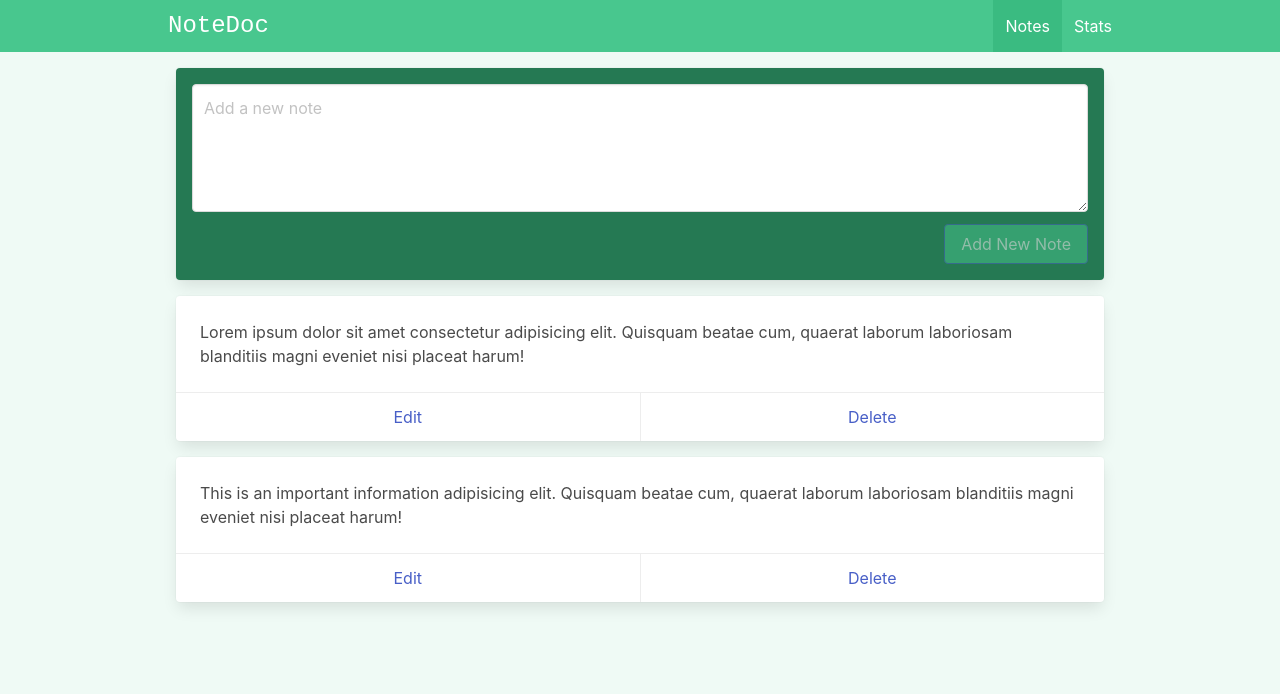
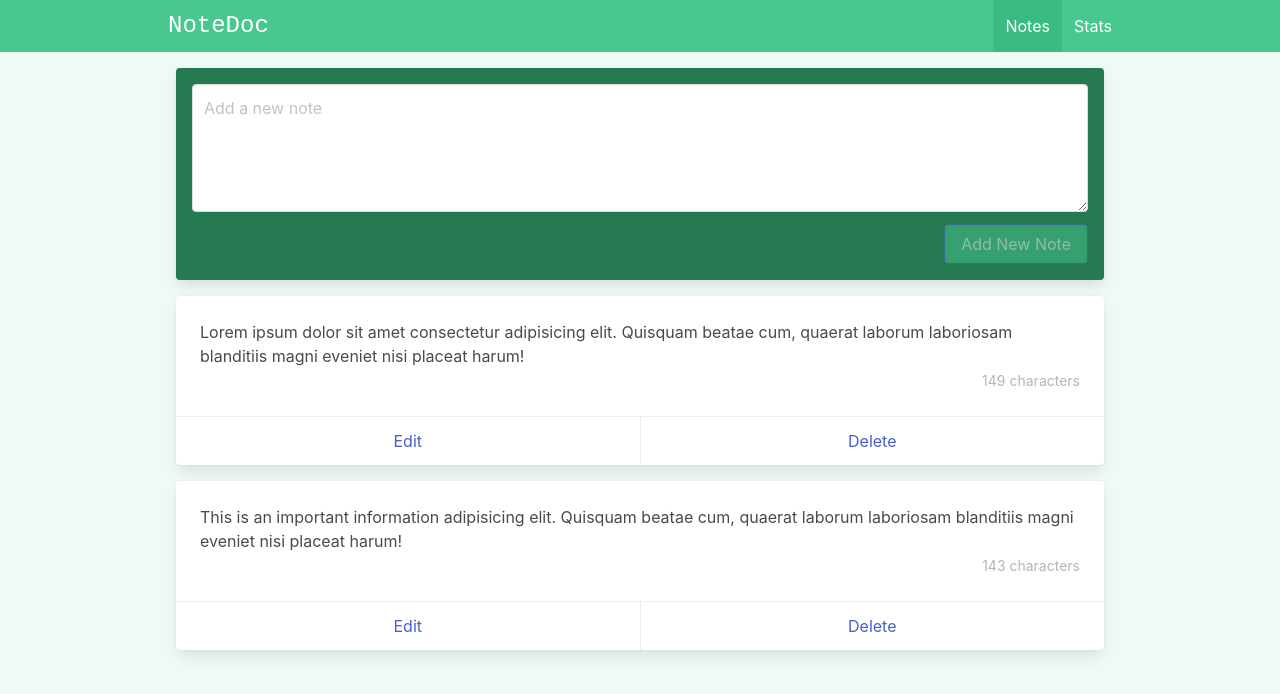
Before and after one commit to queirozdaniel/notedoc, a Vue app: page /#/ in a window 1280 px wide. Shown: the top 694 px of the page. Built offline with nearby package versions, Linux system fonts and the light colour scheme.

Commit message:
feat: Added a character's counter

```diff
--- a/src/components/Notes/Note.vue
+++ b/src/components/Notes/Note.vue
@@ -4,6 +4,9 @@
     <div class="card-content">
       <div class="content">
           {{ note.content }}
+          <div class="has-text-right has-text-grey-light">
+            <small>{{ characterLength }}</small>
+          </div>
       </div>
     </div>
     <footer class="card-footer">
@@ -13,10 +16,10 @@
   </div>
 </template>
 
-
 <script lang="ts" setup>
 import type NoteModel from '@/models/NoteModel'
-import { defineProps, PropType } from 'vue'
+import type { PropType } from 'vue'
+import { computed } from 'vue'
 
 const props = defineProps({
   note: {
@@ -25,6 +28,10 @@ const props = defineProps({
   }
 })
 
-// const note = defineProps<NoteModel>()
+const characterLength = computed(() => {
+  let length = props.note.content.length
+  let description = length > 1 ? 'characters' : 'character'
+  return `${length} ${description}`
+})
 
 </script>
```
